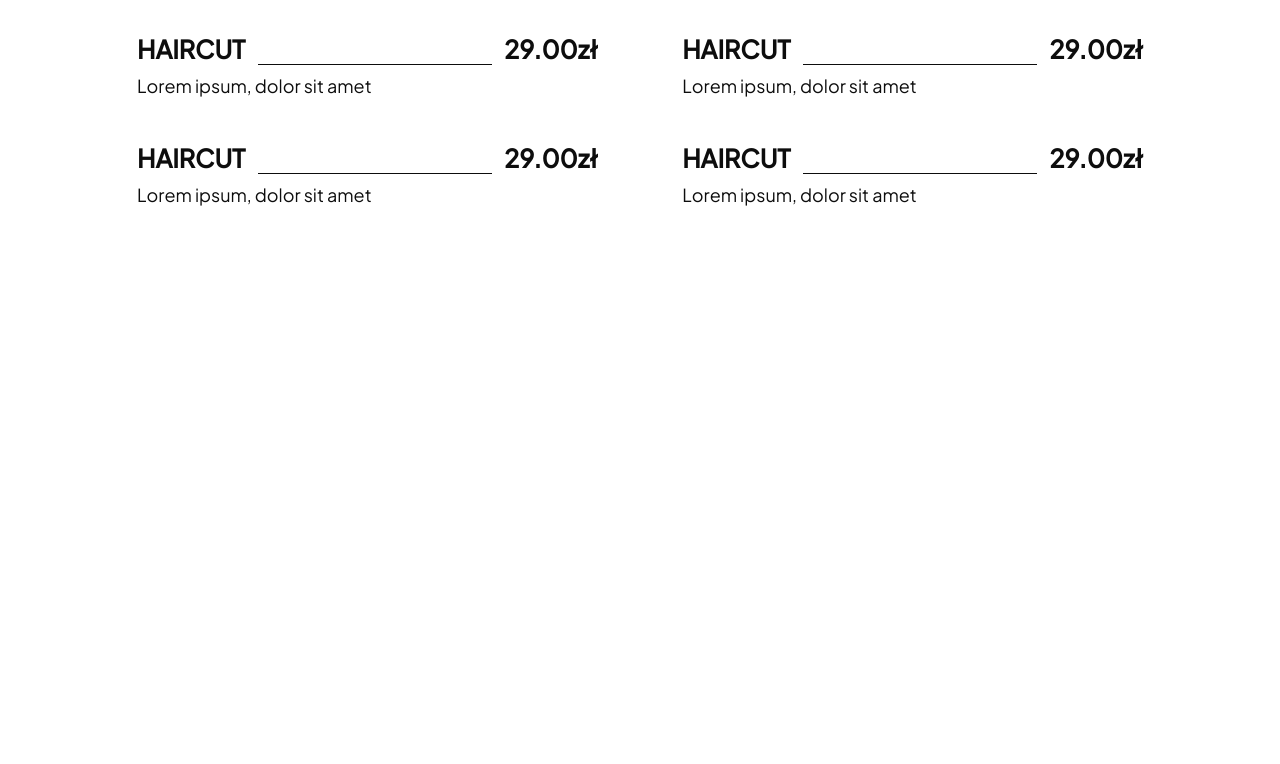
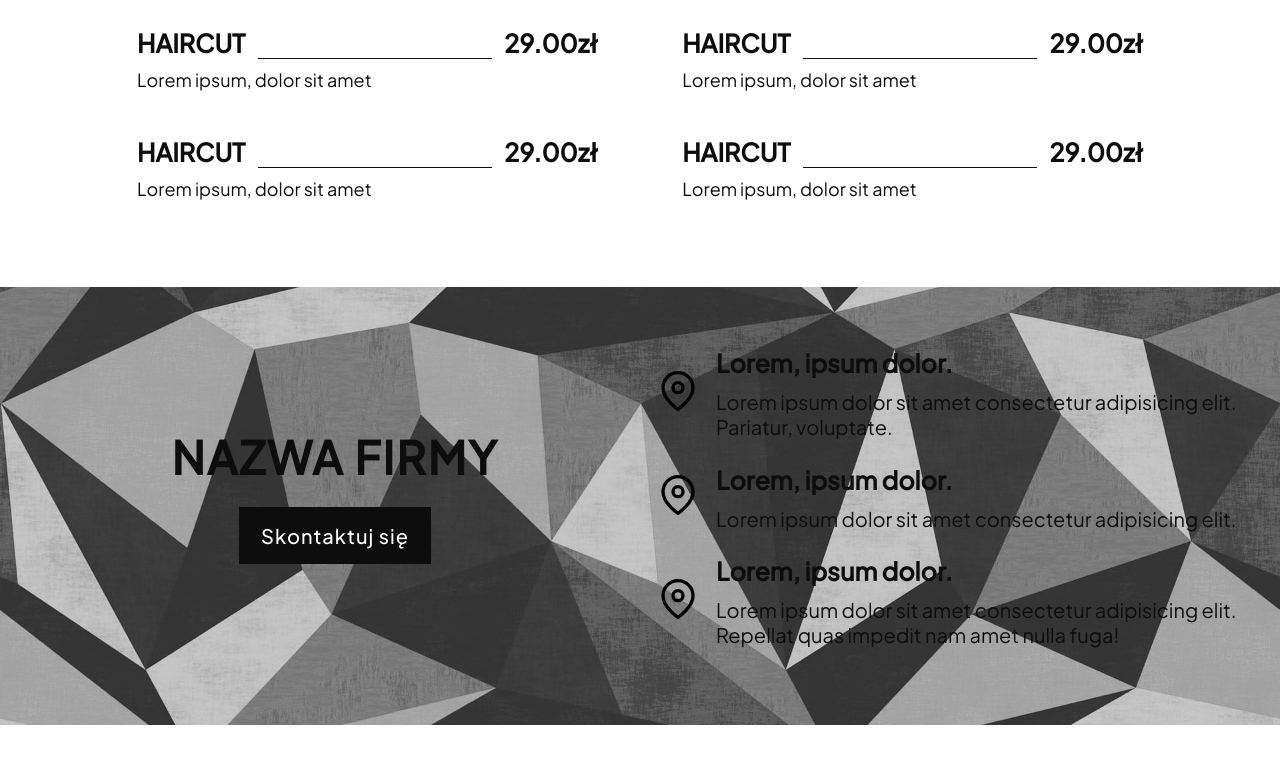
Before and after one commit to kiksonn/szabon, a website: page index.html in a window 1280 px wide. Shown: the part 1636-2400 px from the top of the page. Drawn offline with Linux system fonts and the light colour scheme.

Commit message:
finished bar

```diff
--- a/gulpfile.js
+++ b/gulpfile.js
@@ -1,4 +1,10 @@
-const { src, dest, series, parallel, watch } = require('gulp');
+const {
+    src,
+    dest,
+    series,
+    parallel,
+    watch
+} = require('gulp');
 const sass = require('gulp-sass')(require('sass'));
 const cssnano = require('gulp-cssnano');
 const autoprefixer = require('gulp-autoprefixer');
@@ -16,11 +22,13 @@ const paths = {
     html: './html/**/*.kit',
     sass: './src/sass/**/*.scss',
     js: './src/js/**/*.js',
+    imgSvg: './src/img/**/*.svg',
     img: './src/img/*',
     dist: './dist',
     sassDest: './dist/css',
     jsDest: './dist/js',
     imgDest: './dist/img',
+
 }
 
 function sassCompiler(done) {
@@ -29,7 +37,9 @@ function sassCompiler(done) {
         .pipe(sass().on('error', sass.logError))
         .pipe(autoprefixer())
         .pipe(cssnano())
-        .pipe(rename({ suffix: '.min' }))
+        .pipe(rename({
+            suffix: '.min'
+        }))
         .pipe(sourcemaps.write())
         .pipe(dest(paths.sassDest));
     done()
@@ -38,9 +48,13 @@ function sassCompiler(done) {
 function javaScript(done) {
     src(paths.js)
         .pipe(sourcemaps.init())
-        .pipe(babel({ presets: ['@babel/env'] }))
+        .pipe(babel({
+            presets: ['@babel/env']
+        }))
         .pipe(uglify())
-        .pipe(rename({ suffix: '.min' }))
+        .pipe(rename({
+            suffix: '.min'
+        }))
         .pipe(sourcemaps.write())
         .pipe(dest(paths.jsDest));
     done()
@@ -53,6 +67,12 @@ function convertImages(done) {
     done()
 }
 
+function copySvg(done) {
+    src(paths.imgSvg)
+        .pipe(dest(paths.imgDest))
+    done()
+}
+
 function handleKits(done) {
     src(paths.html)
         .pipe(kit())
@@ -61,7 +81,9 @@ function handleKits(done) {
 }
 
 function cleanStuff(done) {
-    src(paths.dist, { read: false })
+    src(paths.dist, {
+            read: false
+        })
         .pipe(clean());
     done()
 }
@@ -78,12 +100,12 @@ function startBrowserSync(done) {
 
 function watchForChanges(done) {
     watch('./*.html').on("change", reload);
-    watch([paths.html, paths.sass, paths.js], parallel(handleKits, sassCompiler, javaScript)).on("change", reload);
+    watch([paths.html, paths.sass, paths.js], parallel(handleKits, sassCompiler, javaScript, copySvg)).on("change", reload);
     watch(paths.img, convertImages).on("change", reload);
     done()
 }
 
 
-const mainFunctions = parallel(handleKits, sassCompiler, javaScript, convertImages)
+const mainFunctions = parallel(handleKits, sassCompiler, javaScript, copySvg, convertImages)
 exports.cleanStuff = cleanStuff
 exports.default = series(mainFunctions, startBrowserSync, watchForChanges)
--- a/index.html
+++ b/index.html
@@ -26,6 +26,7 @@
     <ul class="nav__list">
         <li class="nav__list-item"><a href="#" class="nav__list-item-link">O nas</a></li>
         <li class="nav__list-item"><a href="#" class="nav__list-item-link">Oferta</a></li>
+        <li class="nav__list-item"><a href="#" class="nav__list-item-link">Zespół</a></li>
         <li class="nav__list-item"><a href="#" class="nav__list-item-link">Galeria</a></li>
         <li class="nav__list-item"><a href="#" class="nav__list-item-link">Kontakt</a></li>
         <li class="nav__list-item"><a href="#" class="nav__list-item-link">Umów wizytę</a></li>
@@ -39,6 +40,7 @@
         <ul class="nav__list">
             <li class="nav__list-item"><a href="#" class="nav__list-item-link">O nas</a></li>
             <li class="nav__list-item"><a href="#" class="nav__list-item-link">Oferta</a></li>
+            <li class="nav__list-item"><a href="#" class="nav__list-item-link">Zespół</a></li>
             <li class="nav__list-item"><a href="#" class="nav__list-item-link">Galeria</a></li>
             <li class="nav__list-item"><a href="#" class="nav__list-item-link">Kontakt</a></li>
         </ul>
@@ -124,15 +126,49 @@
                     </div>
                     <p class="offer__list-item-text">Lorem ipsum, dolor sit amet</p>
                 </li>
+            </ul>
+        </div>
+    </section>
+    <div class="bar">
+        <div class="bar__left">
+            <span>Nazwa Firmy</span>
+            <a href="#" class="bar__link book-btn">Skontaktuj się</a>
+        </div>
+        <div class="bar__right">
+            <div class="bar__tile">
+                <div class="bar__tile-left">
+                    <img src="./dist/img/icons/map-pin.svg" alt="">
+                </div>
+                <div class="bar__tile-right">
+                    <h3 class="title-three">Lorem, ipsum dolor.</h3>
+                    <p class="text">Lorem ipsum dolor sit amet consectetur adipisicing elit. Pariatur, voluptate.</p>
+                </div>
+            </div>
+
+            <div class="bar__tile">
+                <div class="bar__tile-left">
+                    <img src="./dist/img/icons/map-pin.svg" alt="">
+                </div>
+                <div class="bar__tile-right">
+                    <h3 class="title-three">Lorem, ipsum dolor.</h3>
+                    <p class="text">Lorem ipsum dolor sit amet consectetur adipisicing elit.</p>
+                </div>
+            </div>
+
+            <div class="bar__tile">
+                <div class="bar__tile-left">
+                    <img src="./dist/img/icons/map-pin.svg" alt="">
+                </div>
+                <div class="bar__tile-right">
+                    <h3 class="title-three">Lorem, ipsum dolor.</h3>
+                    <p class="text">Lorem ipsum dolor sit amet consectetur adipisicing elit. Repellat quas impedit nam
+                        amet nulla fuga!</p>
+                </div>
+            </div>
 
 
-
-
-
-            </ul>
-
         </div>
-    </section>
+    </div>
     <br><br><br><br><br><br><br><br><br><br><br><br><br><br><br><br><br><br><br><br><br><br><br><br><br><br><br><br><br><br><br><br><br><br><br><br><br><br><br><br><br><br><br><br><br><br><br><br><br><br><br><br><br><br><br><br><br><br><br><br><br><br><br><br><br><br><br><br><br><br><br><br><br><br><br><br><br><br><br><br><br><br><br><br><br><br><br><br><br><br><br><br><br><br><br><br><br><br><br><br><br><br><br><br><br><br><br><br><br><br><br><br><br><br><br><br><br><br><br><br><br><br><br><br><br><br><br><br><br><br><br><br><br><br><br><br><br><br><br><br><br><br><br><br><br><br><br><br><br><br><br><br><br><br><br><br><br><br><br><br><br><br><br><br><br><br><br><br><br><br><br><br><br><br><br><br><br><br><br><br><br><br><br><br><br><br><br><br><br><br><br><br><br><br><br><br><br><br><br><br>
     <script src="./dist/js/main.min.js"></script>
 </body>
--- a/src/sass/_large.scss
+++ b/src/sass/_large.scss
@@ -75,4 +75,18 @@
             }
         }
     }
+
+    // BAR
+
+    .bar {
+        flex-direction: row;
+
+        span {
+            font-size: 4.5rem;
+        }
+
+        // &__left {
+        //     flex: 1;
+        // }
+    }
 }
--- a/src/sass/_medium.scss
+++ b/src/sass/_medium.scss
@@ -4,7 +4,7 @@
     }
 
     .title-three {
-        font-size: 3rem;
+        font-size: 2.5rem;
     }
 
     .text {
@@ -25,10 +25,21 @@
     .offer {
         &__list {
             &-item {
-                &-title-four, &-price {
+
+                &-title-four,
+                &-price {
                     font-size: 2.5rem;
                 }
             }
         }
     }
+
+    // BAR
+    .bar {
+        @include background-image("../img/header-big.jpg", .1);
+
+        span {
+            font-size: 3.5rem;
+        }
+    }
 }
--- a/src/sass/main.scss
+++ b/src/sass/main.scss
@@ -181,4 +181,50 @@ body {
     }
 }
 
+// BAR
+
+.bar {
+    display: flex;
+    flex-direction: column;
+    @include background-image("../img/header-small.jpg", .1);
+    align-items: center;
+    padding: 6rem 3rem;
+
+    span {
+        text-transform: uppercase;
+        font-size: 3rem;
+        margin-bottom: .5em;
+        letter-spacing: 2px;
+        font-weight: bold;
+    }
+
+    &__link {
+        margin-bottom: 1em;
+    }
+
+    &__left {
+        display: flex;
+        flex-direction: column;
+        flex: 1;
+        align-items: center;
+    }
+
+    &__right {
+        flex: 1;
+
+    }
+
+    &__tile {
+        display: flex;
+        align-items: center;
+        margin-bottom: 1em;
+
+        img {
+            height: 40px;
+            margin: 1em;
+        }
+    }
+}
+
+
 @import 'small', 'medium', 'large';
```
Also changed, not shown: dist/css/main.min.css, dist/img/icons/map-pin.svg (added), src/img/icons/map-pin.svg (added), 2 other files.
